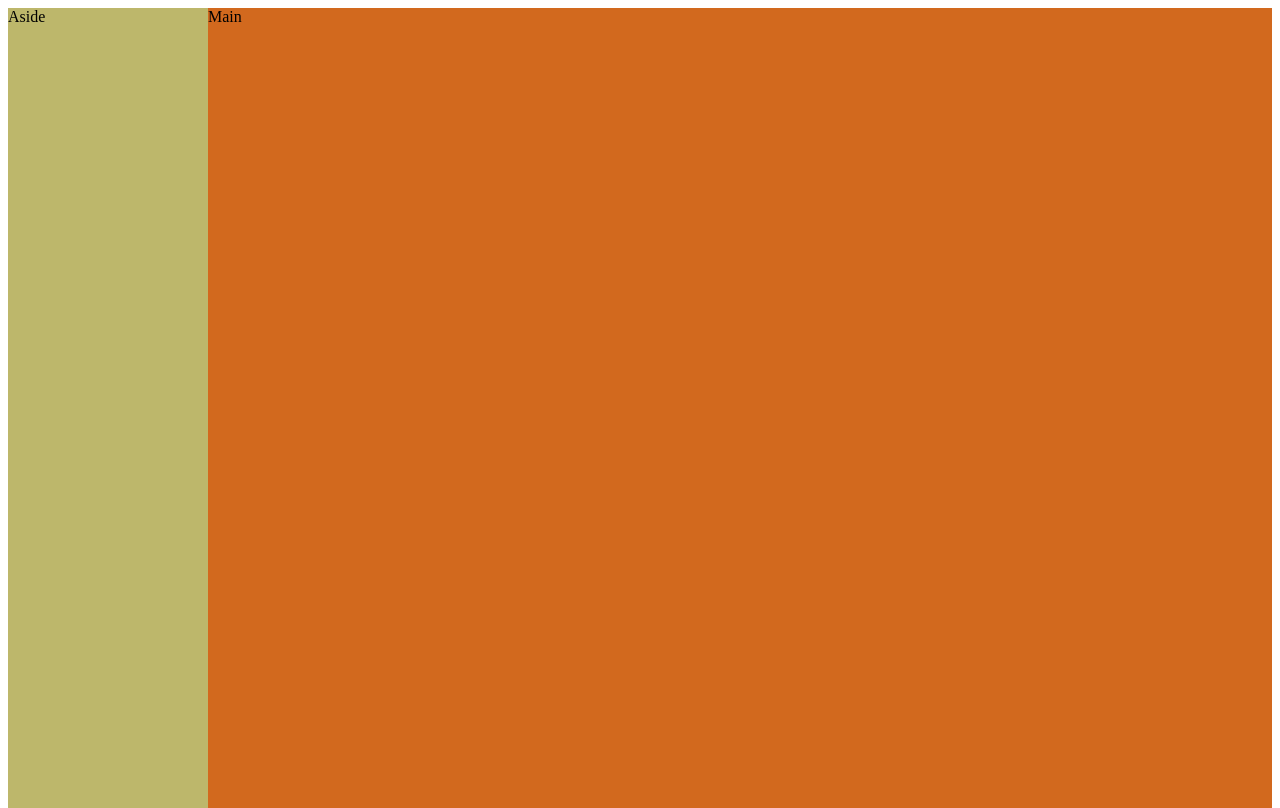
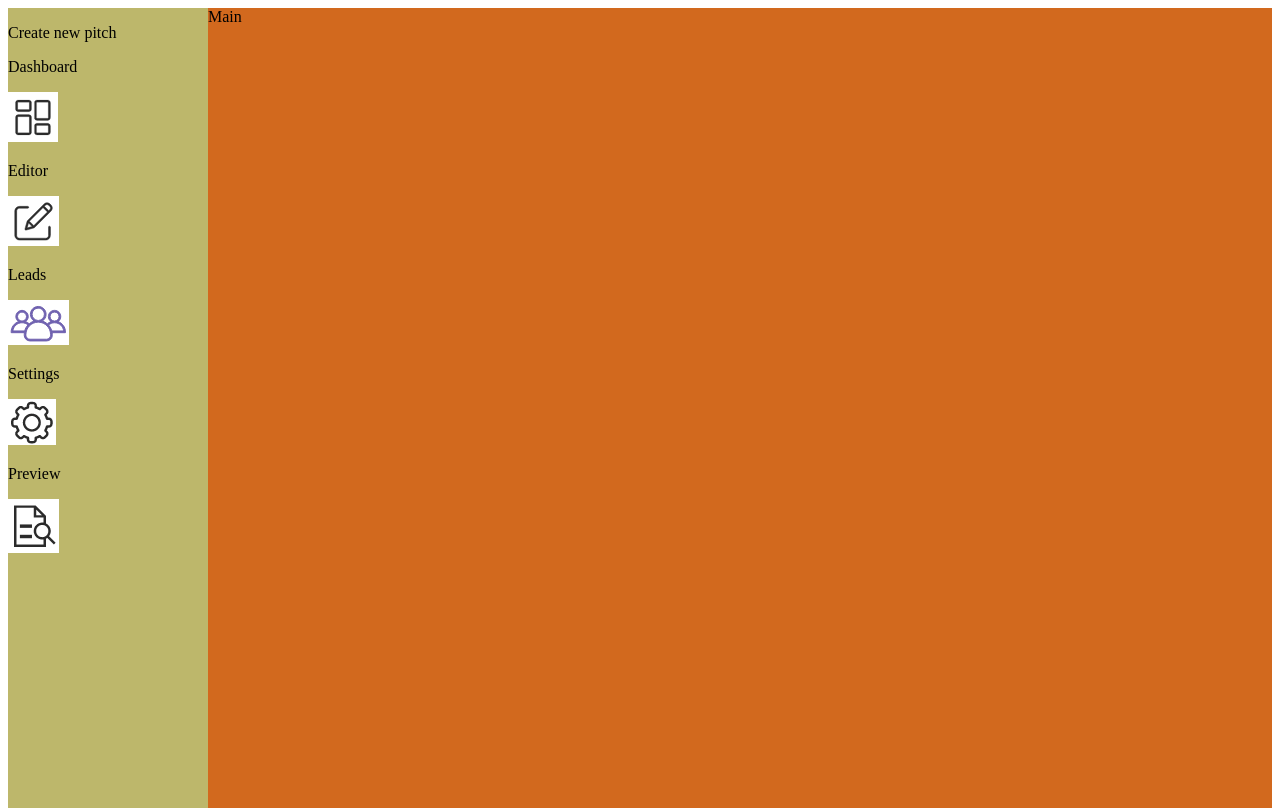
Before and after one commit to RamintaVIL/alyssa, a website: page index.html in a window 1280 px wide. Drawn offline with Linux system fonts and the light colour scheme.

Commit message:
paveiksliukus isikeliau

```diff
--- a/index.html
+++ b/index.html
@@ -1,5 +1,6 @@
 <!DOCTYPE html>
 <html lang="en">
+
 <head>
     <meta charset="UTF-8">
     <meta name="viewport" content="width=device-width, initial-scale=1.0">
@@ -7,13 +8,26 @@
     <link rel="stylesheet" href="./css/main.css">
 
 </head>
+
 <body>
     <aside>
-        Aside
+        <p>Create new pitch</p>
+        <p>Dashboard</p>
+        <img src="./img/dashboard.png" alt="">
+        <p>Editor</p>
+        <img src="./img/editor.png" alt="">
+        <p>Leads</p>
+        <img src="./img/leads.png" alt="">
+        <p>Settings</p>
+        <img src="./img/settings.png" alt="">
+        <p>Preview</p>
+        <img src="./img/preview.png" alt="">
     </aside>
+
     <main>
         Main
     </main>
 
 </body>
+
 </html>
```
Also changed, not shown: img/dashboard.png (added), img/editor.png (added), img/leads.png (added), img/preview.png (added), img/settings.png (added).
